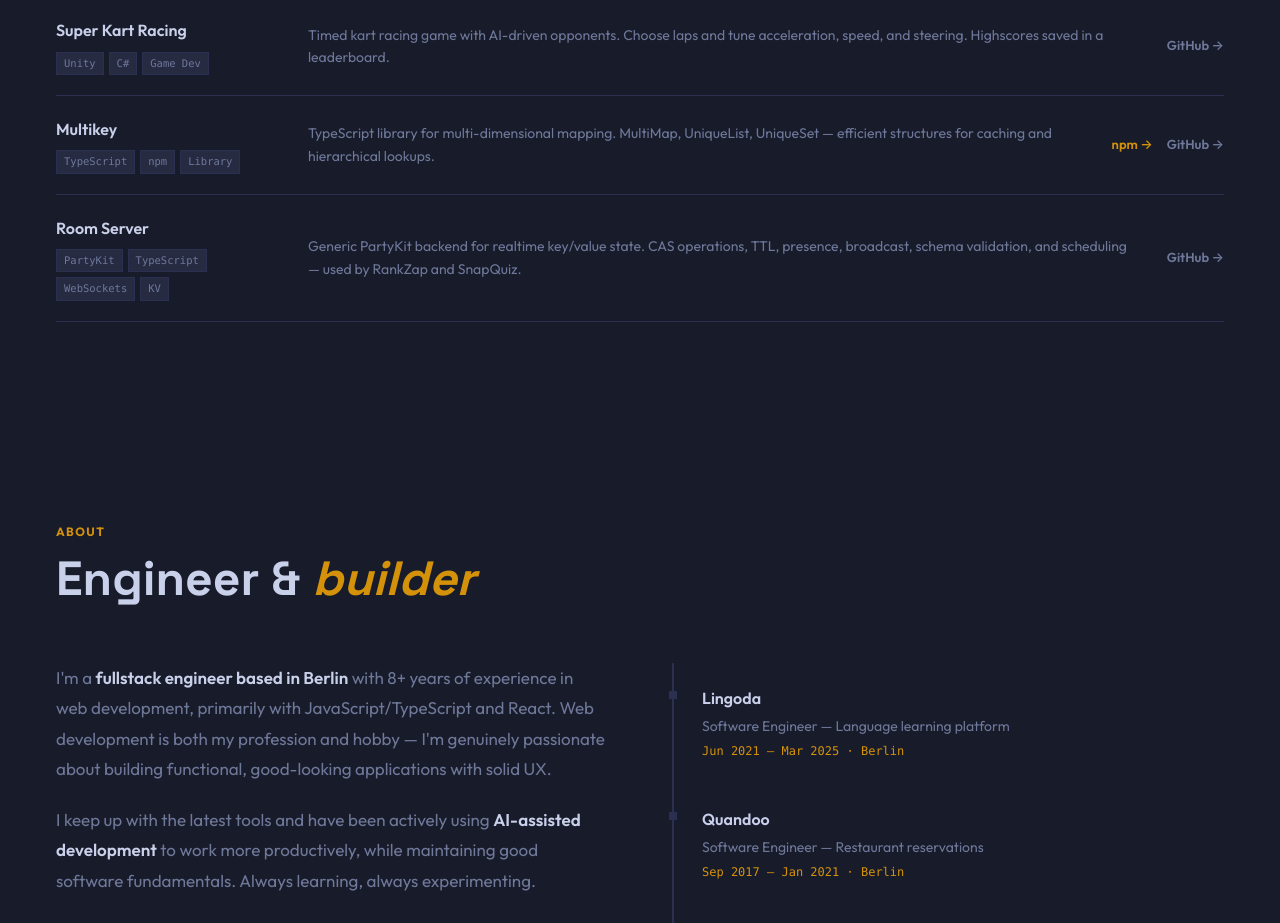
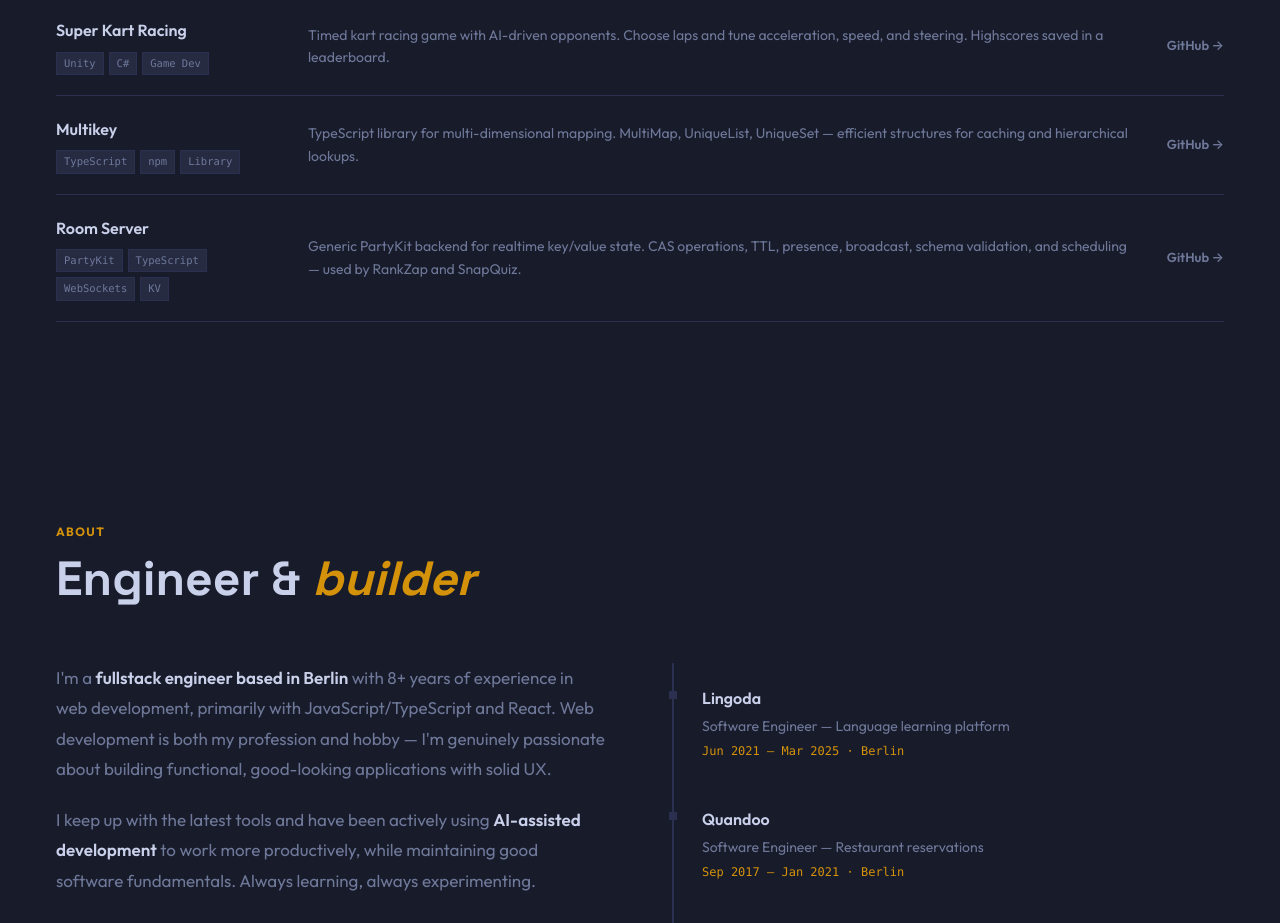
Before and after one commit to santistebanc/portfolio, a React (Vite) app: page / in a window 1280 px wide. Shown: the part 2620-3543 px from the top of the page. Built offline with nearby package versions, Linux system fonts and the light colour scheme.

Commit message:
Remove npm link from Multikey

```diff
--- a/src/data/projects.ts
+++ b/src/data/projects.ts
@@ -122,8 +122,6 @@
     title: 'Multikey',
     description: 'TypeScript library for multi-dimensional mapping. MultiMap, UniqueList, UniqueSet — efficient structures for caching and hierarchical lookups.',
     tech: ['TypeScript', 'npm', 'Library'],
-    liveUrl: 'https://www.npmjs.com/package/@multikey/lib',
-    liveLabel: 'npm →',
     githubUrl: 'https://github.com/santistebanc/multikey',
   },
   {
```
